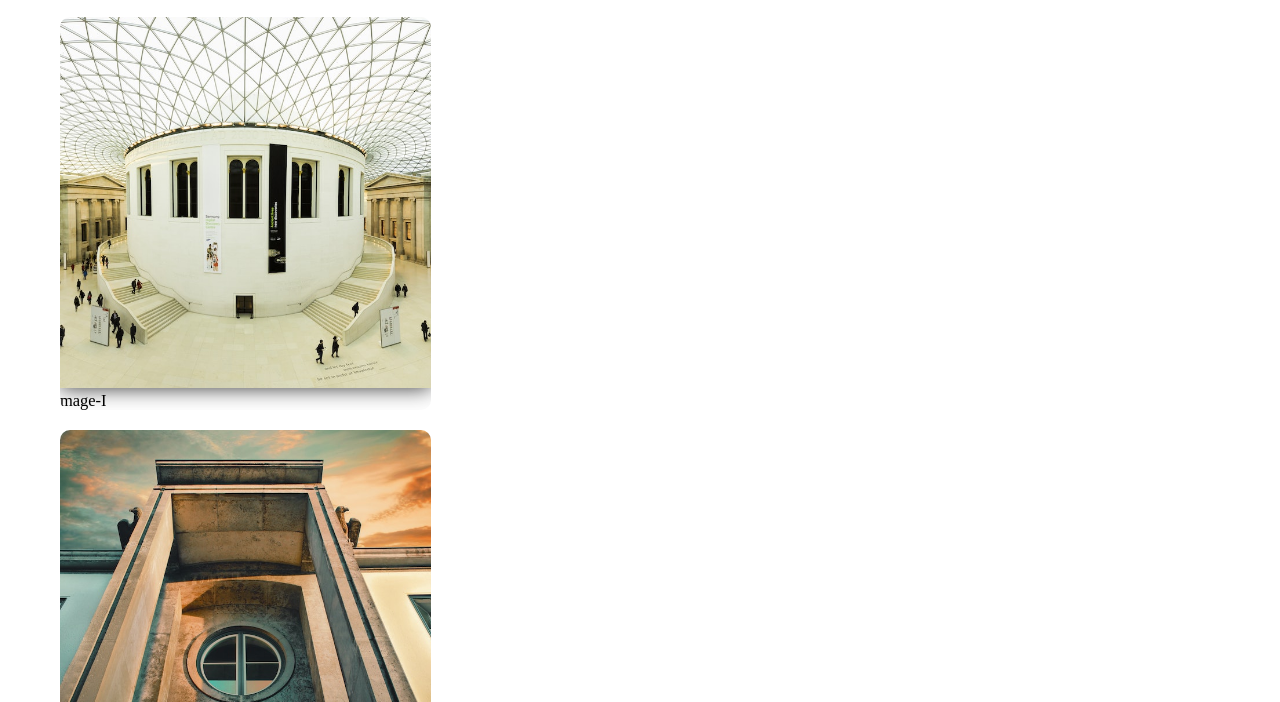
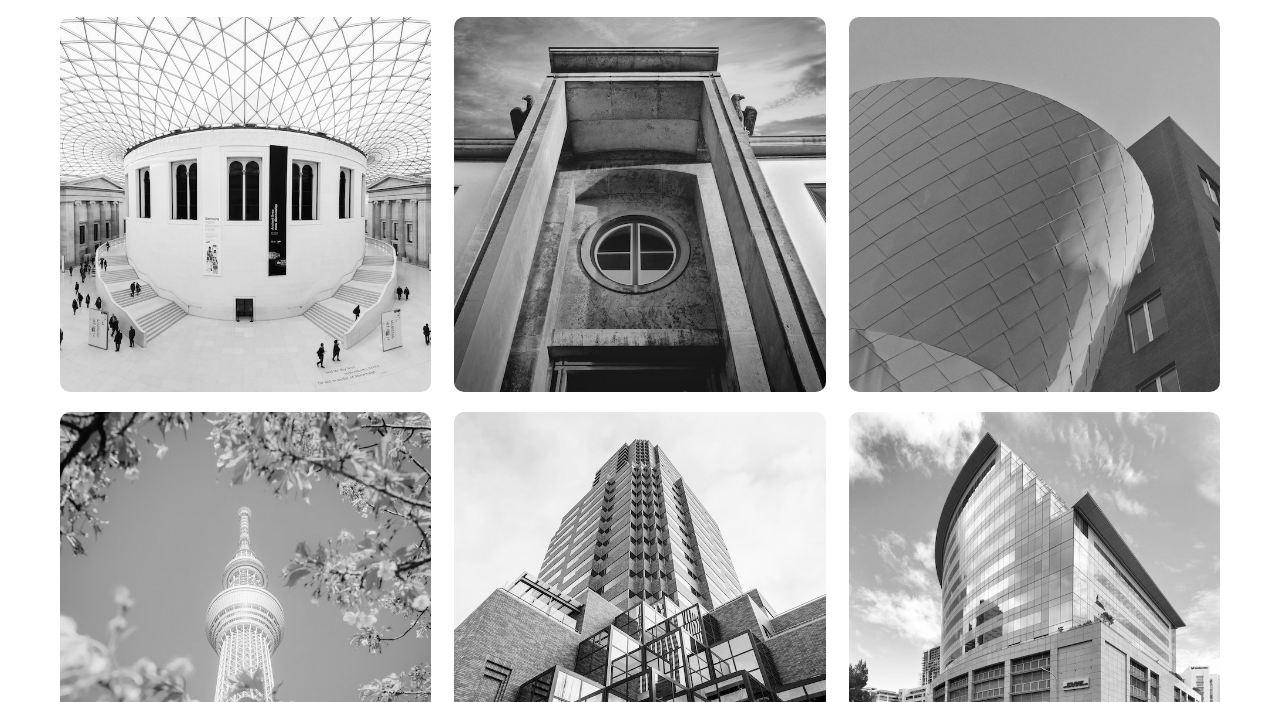
Before and after one commit to shubham-lingayat/HTML-CSS-Project-II, a plain HTML site: page index.html in a window 1280 px wide. Shown: the part 98-800 px from the top of the page. Drawn offline with Linux system fonts and the light colour scheme.

Commit message:
added grayscale affect to images in gallary

```diff
--- a/style.css
+++ b/style.css
@@ -25,14 +25,14 @@
 }
 
 .images {
-  display: wrap;
+  display: flex;
   flex-wrap: wrap;
   justify-content: space-between;
 }
 
 .images figure {
   width: 32%;
-  position: relatigve;
+  position: relative;
   margin-bottom: 20px;
   border-radius: 10px;
   overflow: hidden;
@@ -41,12 +41,22 @@
 img {
   width: 100%;
   height: 100%;
-  filter: greyscale(100%);
+  filter: grayscale(100%);
   box-shadow: 0 0 20px #333;
   object-fit: cover;
 }
 
 figure:hover {
+  transform: scale(1.03);
+  transition: 0.5s;
+  filter: drop-shadow(0 0 10px #333);
+}
+
+figure:hover img {
+  filter: grayscale(0%);
+}
+
+figcaption {
   position: absolute;
   bottom: 0;
   left: 0;
@@ -66,7 +76,7 @@ figure:hover {
   transition: 0.3s;
 }
 
-figcaption {
+figure:hover figcaption {
   opacity: 1;
   transform: scale(1.03);
 }
```
